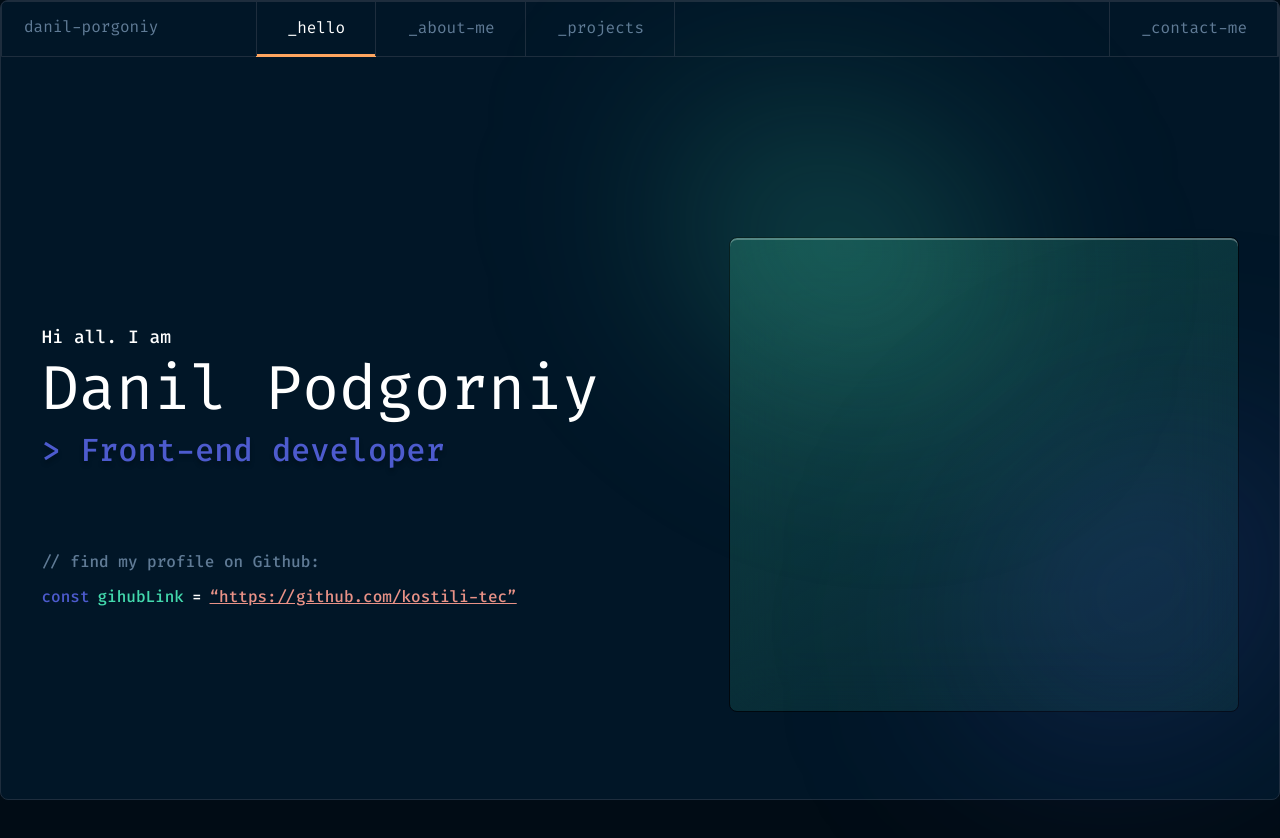
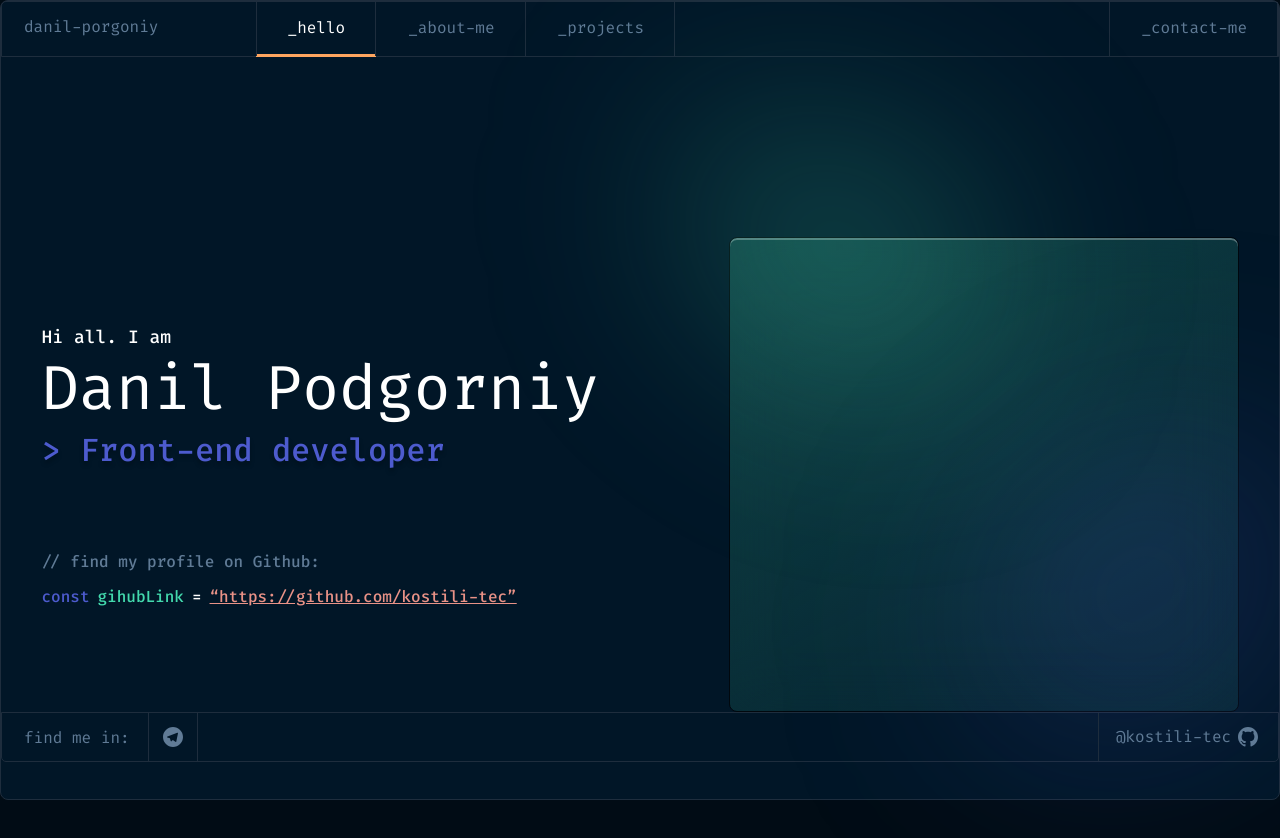
Before and after one commit to kostili-tec/cv, a React (Vite) app: page / in a window 1280 px wide. Shown: the top 838 px of the page. Built offline with nearby package versions, Linux system fonts and the light colour scheme.

Commit message:
feat: add footer

```diff
--- a/src/app/app.tsx
+++ b/src/app/app.tsx
@@ -1,3 +1,4 @@
+import { Footer } from '../components/Footer/Footer';
 import { Header } from '../components/Header/Header';
 import AppRouter from '../components/router/AppRouter';
 import './styles/main.scss';
@@ -7,6 +8,7 @@
     <main className="app">
       <Header />
       <AppRouter />
+      <Footer />
     </main>
   );
 };
--- /dev/null
+++ b/src/components/Footer/Footer.module.scss
@@ -0,0 +1,99 @@
+.footer {
+  display: flex;
+  flex-direction: row;
+  flex-wrap: nowrap;
+  height: 50px;
+  color: var(--secondary-gray);
+  border: 1px solid var(--bg-main-green);
+  border-radius: 0 0 5px 5px;
+}
+
+.findMe {
+  width: 160px;
+  padding-left: 22px;
+  padding-right: 18px;
+}
+
+.ul {
+  display: flex;
+  flex-direction: row;
+  flex-wrap: nowrap;
+  list-style-type: none;
+  align-items: center;
+  margin: 0;
+  height: 100%;
+  width: 100%;
+  padding: 0;
+  position: relative;
+}
+
+.li {
+  height: 100%;
+  position: relative;
+  cursor: pointer;
+
+  &::after {
+    content: '';
+    position: absolute;
+    top: 0;
+    right: 0;
+    height: 100%;
+    width: 1px;
+    background-color: var(--bg-main-green);
+  }
+  &:first-child {
+    width: 50px;
+    height: 50px;
+  }
+
+  &:first-child::before, &:last-child::before  {
+    content: '';
+    position: absolute;
+    top: 0;
+    left: 0;
+    height: 100%;
+    width: 1px;
+    background-color: var(--bg-main-green);
+  }
+
+  &:last-child {
+    position: absolute;
+    right: 0;
+    width: 180px;
+    &::after {
+      content: '';
+      width: 0;
+    }
+  }
+}
+
+.link {
+  display: flex;
+  justify-content: center;
+  align-items: center;
+  text-decoration: none;
+  height: 100%;
+  color: var(--secondary-gray);
+
+  &:hover {
+    color: var(--secondary-white);
+    svg {
+      fill: var(--secondary-white);
+    }
+  }
+  span {
+    margin-right: 5px;
+  }
+}
+
+.svg {
+  width: 24px;
+  height: 24px;
+  fill: var(--secondary-gray);
+}
+
+.svgHover {
+  &:hover {
+    fill: var(--secondary-white);
+  }
+}
--- /dev/null
+++ b/src/components/Footer/Footer.tsx
@@ -0,0 +1,34 @@
+import { TelegramIcon } from '../Icons/TelegramIcon';
+import classes from './Footer.module.scss';
+import { GithubIcon } from '../Icons/GithubIcon';
+
+export const Footer = () => {
+  return (
+    <footer className={classes.footer}>
+      <p className={classes.findMe}>find me in:</p>
+      <ul className={classes.ul}>
+        <li className={classes.li}>
+          <a
+            href="https://t.me/nebuchadnezzars_dream"
+            target="_blank"
+            className={classes.link}
+            rel="noreferrer"
+          >
+            <TelegramIcon className={classes.svg} />
+          </a>
+        </li>
+        <li className={classes.li}>
+          <a
+            rel="stylesheet noreferrer"
+            href="https://github.com/kostili-tec"
+            target="_blank"
+            className={classes.link}
+          >
+            <span>@kostili-tec</span>
+            <GithubIcon className={classes.svg} />
+          </a>
+        </li>
+      </ul>
+    </footer>
+  );
+};
--- /dev/null
+++ b/src/components/Icons/GithubIcon.tsx
@@ -0,0 +1,13 @@
+import { FC } from 'react';
+
+interface IconProps {
+  className: string;
+}
+
+export const GithubIcon: FC<IconProps> = ({ className }) => {
+  return (
+    <svg xmlns="http://www.w3.org/2000/svg" viewBox="0 0 24 24" className={className}>
+      <path d="M12.001 2C6.47598 2 2.00098 6.475 2.00098 12C2.00098 16.425 4.86348 20.1625 8.83848 21.4875C9.33848 21.575 9.52598 21.275 9.52598 21.0125C9.52598 20.775 9.51348 19.9875 9.51348 19.15C7.00098 19.6125 6.35098 18.5375 6.15098 17.975C6.03848 17.6875 5.55098 16.8 5.12598 16.5625C4.77598 16.375 4.27598 15.9125 5.11348 15.9C5.90098 15.8875 6.46348 16.625 6.65098 16.925C7.55098 18.4375 8.98848 18.0125 9.56348 17.75C9.65098 17.1 9.91348 16.6625 10.201 16.4125C7.97598 16.1625 5.65098 15.3 5.65098 11.475C5.65098 10.3875 6.03848 9.4875 6.67598 8.7875C6.57598 8.5375 6.22598 7.5125 6.77598 6.1375C6.77598 6.1375 7.61348 5.875 9.52598 7.1625C10.326 6.9375 11.176 6.825 12.026 6.825C12.876 6.825 13.726 6.9375 14.526 7.1625C16.4385 5.8625 17.276 6.1375 17.276 6.1375C17.826 7.5125 17.476 8.5375 17.376 8.7875C18.0135 9.4875 18.401 10.375 18.401 11.475C18.401 15.3125 16.0635 16.1625 13.8385 16.4125C14.201 16.725 14.5135 17.325 14.5135 18.2625C14.5135 19.6 14.501 20.675 14.501 21.0125C14.501 21.275 14.6885 21.5875 15.1885 21.4875C19.259 20.1133 21.9999 16.2963 22.001 12C22.001 6.475 17.526 2 12.001 2Z"></path>
+    </svg>
+  );
+};
--- /dev/null
+++ b/src/components/Icons/TelegramIcon.tsx
@@ -0,0 +1,14 @@
+import { FC } from 'react';
+
+interface IconProps {
+  fill?: string;
+  className: string;
+}
+
+export const TelegramIcon: FC<IconProps> = ({ className }) => {
+  return (
+    <svg xmlns="http://www.w3.org/2000/svg" viewBox="0 0 24 24" className={className}>
+      <path d="M12.001 22C6.47813 22 2.00098 17.5228 2.00098 12C2.00098 6.47715 6.47813 2 12.001 2C17.5238 2 22.001 6.47715 22.001 12C22.001 17.5228 17.5238 22 12.001 22ZM8.89113 13.1708L8.90378 13.1628C9.48351 15.0767 9.77337 16.0337 9.77337 16.0337C9.88564 16.3442 10.04 16.3996 10.2273 16.3743C10.4145 16.3489 10.5139 16.2476 10.6361 16.1297C10.6361 16.1297 11.0324 15.7472 11.825 14.9823L14.3759 16.8698C14.8407 17.1266 15.1763 16.9941 15.2917 16.4377L16.9495 8.61641C17.1325 7.88842 16.8115 7.59644 16.247 7.82754L6.51397 11.5871C5.84996 11.854 5.85317 12.2255 6.39308 12.3911L8.89113 13.1708Z"></path>
+    </svg>
+  );
+};
```
Also changed, not shown: src/assets/svg/github.svg (added), src/assets/svg/telegram.svg (added).
